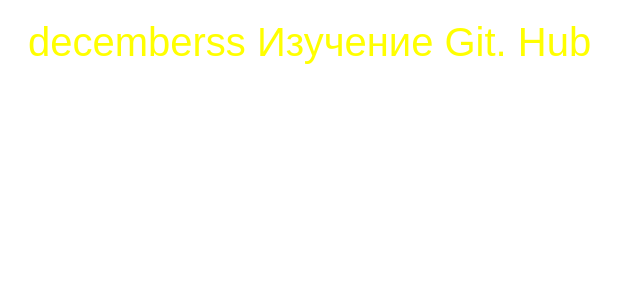
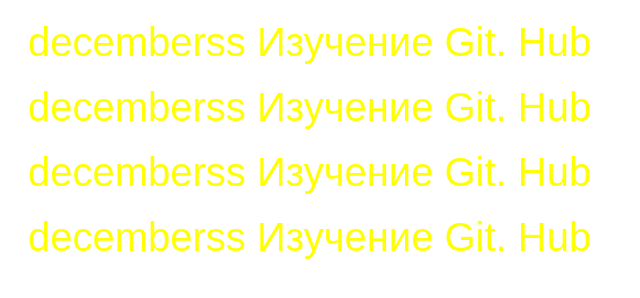
Before and after one commit to yaosipovpavel/TestSite, a plain HTML site: page index.html in a window 1280 px wide. Shown: the whole page, without its empty margins (0-640 px from the left). Drawn offline with Linux system fonts and the light colour scheme.

Commit message:
the best commit

```diff
--- a/index.html
+++ b/index.html
@@ -8,5 +8,8 @@
 </head>
 <body>
     <p class="text">decemberss Изучение Git. Hub</p>
+    <p class="text">decemberss Изучение Git. Hub</p>
+    <p class="text">decemberss Изучение Git. Hub</p>
+    <p class="text">decemberss Изучение Git. Hub</p>
 </body>
 </html>
```
